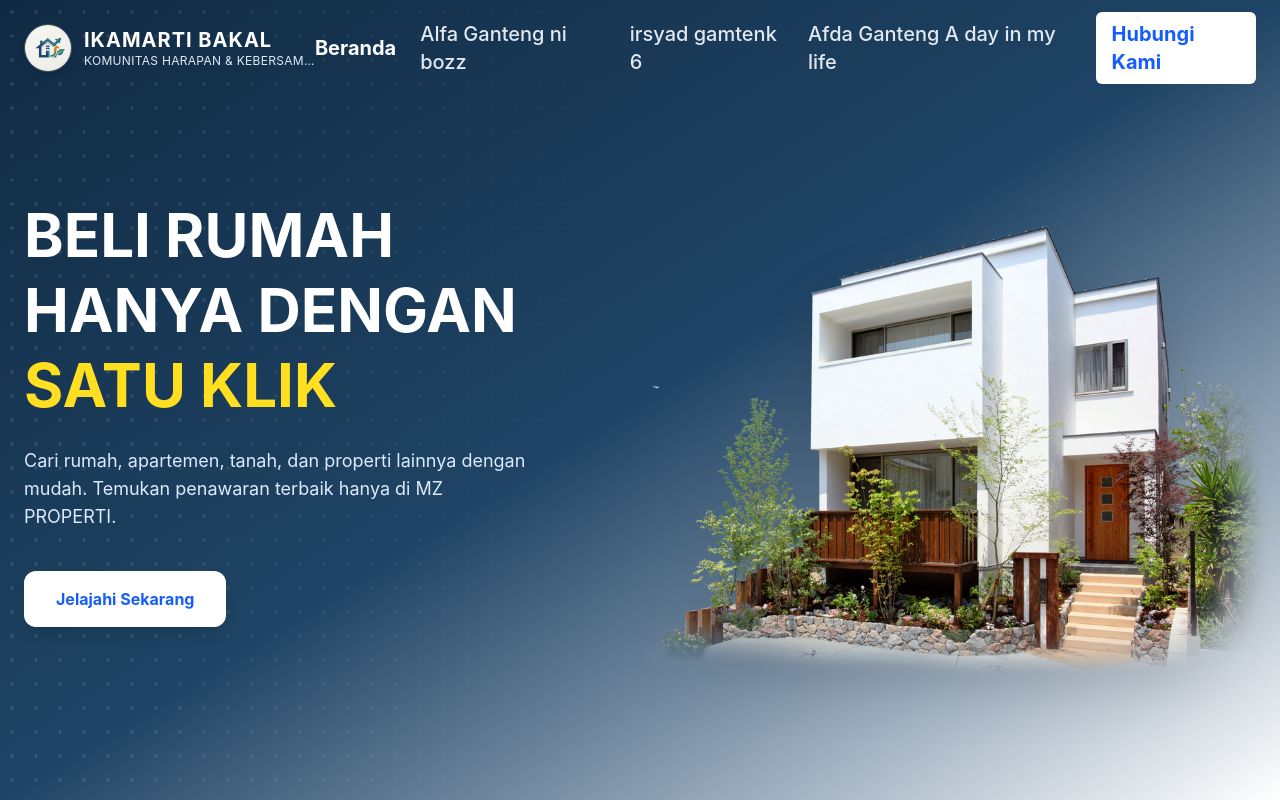
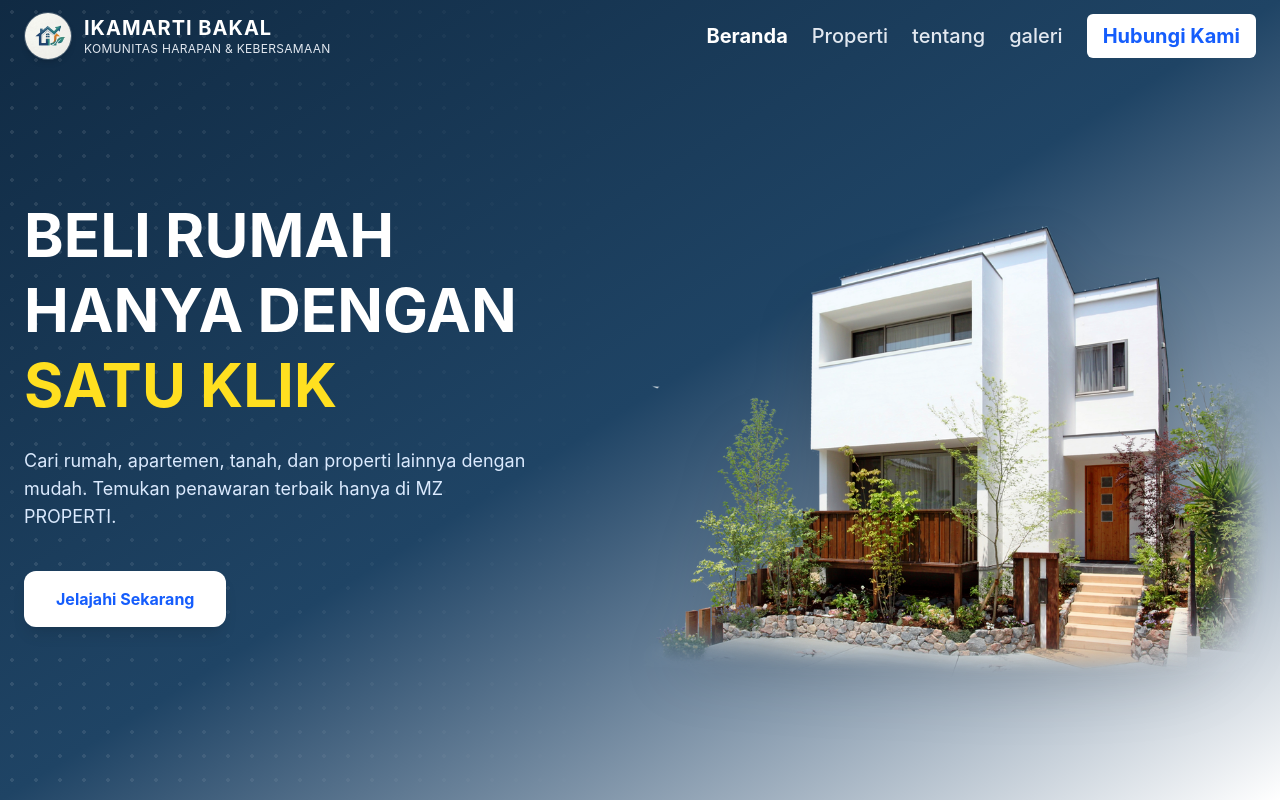
Before and after one commit to afda1087/projekwebproperti, a Next.js app in the folder property-company/: page / in a window 1280 px wide. Built offline with nearby package versions, Linux system fonts and the light colour scheme.

Commit message:
wes tak ubah maneh

```diff
--- a/property-company/src/app/components/Navbar.js
+++ b/property-company/src/app/components/Navbar.js
@@ -86,22 +86,21 @@ export default function Navbar() {
                         href="/properti"
                         className={pathname === '/properti' ? 'text-white font-bold' : 'text-slate-200 hover:text-white transition'}
                     >
-                        Alfa Ganteng ni bozz
+                        Properti
                     </Link>
 
                     <Link
                         href="/tentang"
                         className={pathname === '/tentang' ? 'text-white font-bold' : 'text-slate-200 hover:text-white transition'}
                     >
-                        irsyad gamtenk
-                        6
+                        tentang
                     </Link>
 
                     <Link
                         href="/galeri"
                         className={pathname === '/galeri' ? 'text-white font-bold' : 'text-slate-200 hover:text-white transition'}
                     >
-                        Afda Ganteng A day in my life
+                        galeri
                     </Link>
 
                     <Link
```
